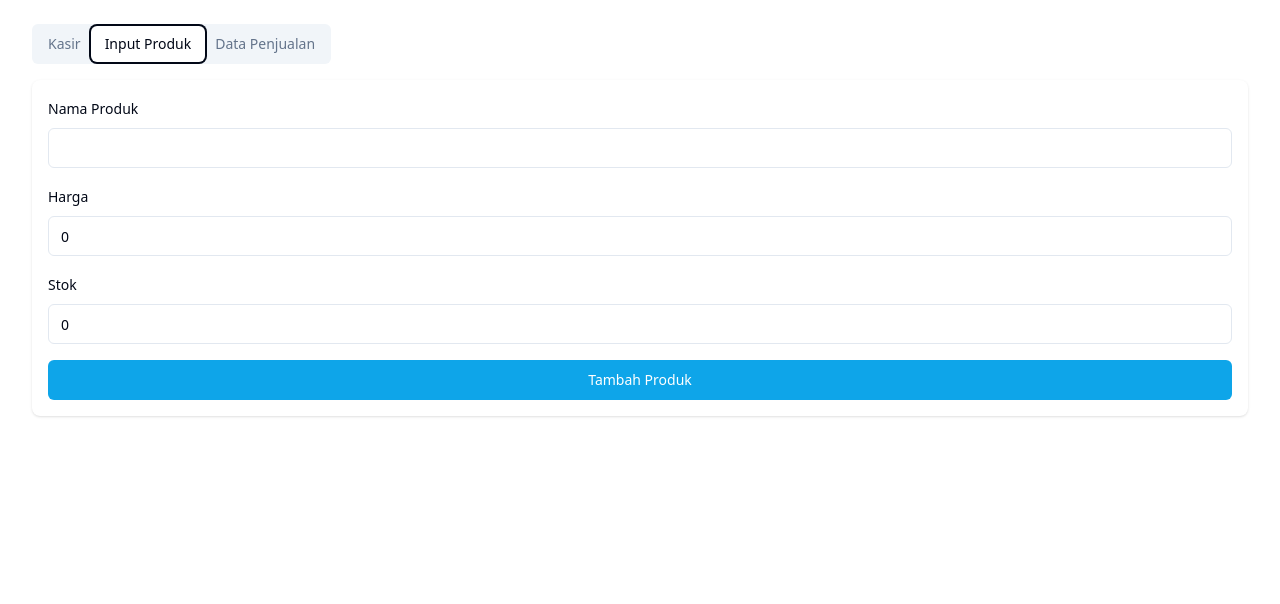
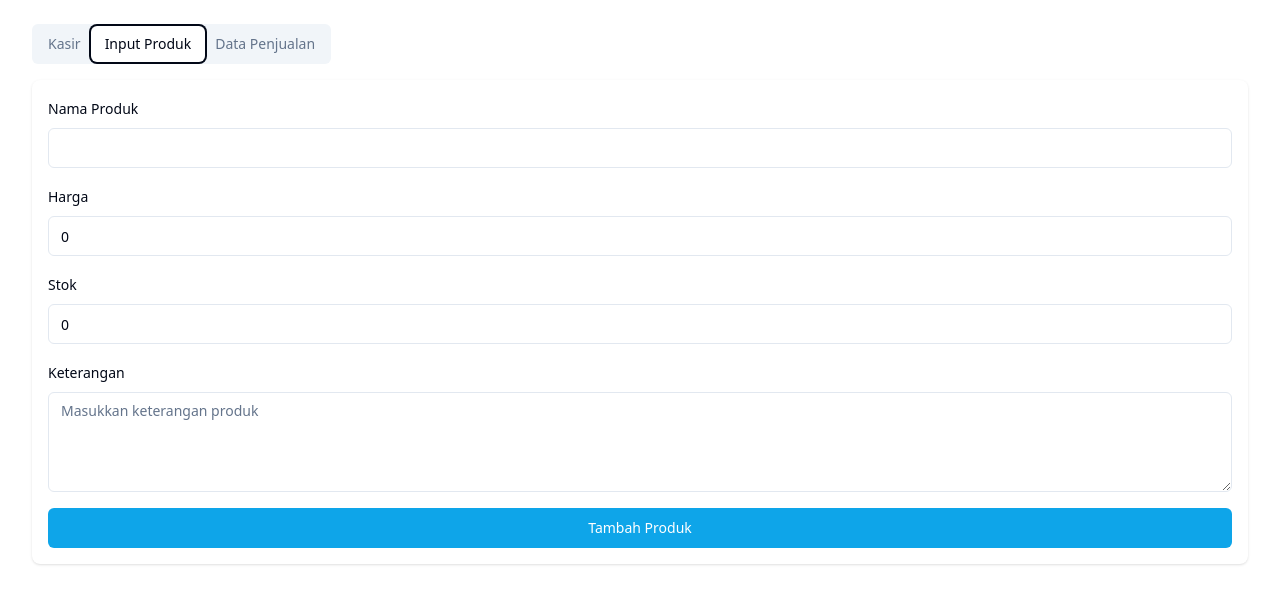
Before and after one commit to yukaputridivi/kasirweb, a React (Vite) app: page / in a window 1280 px wide. Both pictures are taken after a click on the tab "Input Produk". Shown: the top 604 px of the page. Built offline with nearby package versions, Linux system fonts and the light colour scheme.

Commit message:
Add description textbox to product input
Added a textbox for product description in the product input form. This allows users to input and save a description for each product in the product data.
[skip gpt_engineer]

```diff
--- a/src/components/ProductInput.tsx
+++ b/src/components/ProductInput.tsx
@@ -5,12 +5,14 @@ import { Label } from "@/components/ui/label";
 import { toast } from 'sonner';
 import { Card, CardContent } from "@/components/ui/card";
 import { Pencil, Trash2 } from "lucide-react";
+import { Textarea } from "@/components/ui/textarea";
 
 interface Product {
   id: string;
   name: string;
   price: number;
   stock: number;
+  description: string;
 }
 
 const ProductInput = () => {
@@ -19,7 +21,8 @@ const ProductInput = () => {
     id: '',
     name: '',
     price: 0,
-    stock: 0
+    stock: 0,
+    description: ''
   });
   const [isEditing, setIsEditing] = useState(false);
 
@@ -49,7 +52,7 @@ const ProductInput = () => {
       toast.success('Produk berhasil ditambahkan');
     }
 
-    setProduct({ id: '', name: '', price: 0, stock: 0 });
+    setProduct({ id: '', name: '', price: 0, stock: 0, description: '' });
     loadProducts();
   };
 
@@ -66,7 +69,7 @@ const ProductInput = () => {
   };
 
   const handleCancel = () => {
-    setProduct({ id: '', name: '', price: 0, stock: 0 });
+    setProduct({ id: '', name: '', price: 0, stock: 0, description: '' });
     setIsEditing(false);
   };
 
@@ -102,6 +105,16 @@ const ProductInput = () => {
             required
           />
         </div>
+        <div className="space-y-2">
+          <Label htmlFor="description">Keterangan</Label>
+          <Textarea
+            id="description"
+            value={product.description}
+            onChange={(e) => setProduct({ ...product, description: e.target.value })}
+            placeholder="Masukkan keterangan produk"
+            className="min-h-[100px]"
+          />
+        </div>
         <div className="flex gap-2">
           <Button type="submit" className="flex-1">
             {isEditing ? 'Update Produk' : 'Tambah Produk'}
@@ -123,6 +136,9 @@ const ProductInput = () => {
                   <h3 className="font-semibold">{p.name}</h3>
                   <p className="text-gray-600">Rp. {p.price.toLocaleString()}</p>
                   <p className="text-sm text-gray-500">Stok: {p.stock}</p>
+                  {p.description && (
+                    <p className="text-sm text-gray-600 mt-1">{p.description}</p>
+                  )}
                 </div>
                 <div className="flex gap-2">
                   <Button
--- a/src/components/ProductList.tsx
+++ b/src/components/ProductList.tsx
@@ -6,12 +6,14 @@ import { Input } from "@/components/ui/input";
 import { Label } from "@/components/ui/label";
 import { Pencil } from "lucide-react";
 import { toast } from "sonner";
+import { Textarea } from "@/components/ui/textarea";
 
 interface Product {
   id: string;
   name: string;
   price: number;
   stock: number;
+  description: string;
 }
 
 interface ProductListProps {
@@ -72,6 +74,9 @@ const ProductList = ({ onAddToCart, searchQuery }: ProductListProps) => {
                   <h3 className="font-semibold">{product.name}</h3>
                   <p className="text-gray-600">Rp. {product.price.toLocaleString()}</p>
                   <p className="text-sm text-gray-500">Stok: {product.stock}</p>
+                  {product.description && (
+                    <p className="text-sm text-gray-600 mt-1">{product.description}</p>
+                  )}
                 </div>
                 <div className="flex gap-2">
                   <Button
@@ -135,6 +140,19 @@ const ProductList = ({ onAddToCart, searchQuery }: ProductListProps) => {
                     })}
                   />
                 </div>
+                <div className="space-y-2">
+                  <Label htmlFor="description">Keterangan</Label>
+                  <Textarea
+                    id="description"
+                    value={editingProduct.description}
+                    onChange={(e) => setEditingProduct({
+                      ...editingProduct,
+                      description: e.target.value
+                    })}
+                    placeholder="Masukkan keterangan produk"
+                    className="min-h-[100px]"
+                  />
+                </div>
                 <div className="flex justify-end gap-2">
                   <Button variant="outline" onClick={() => setShowEditDialog(false)}>
                     Batal
```
